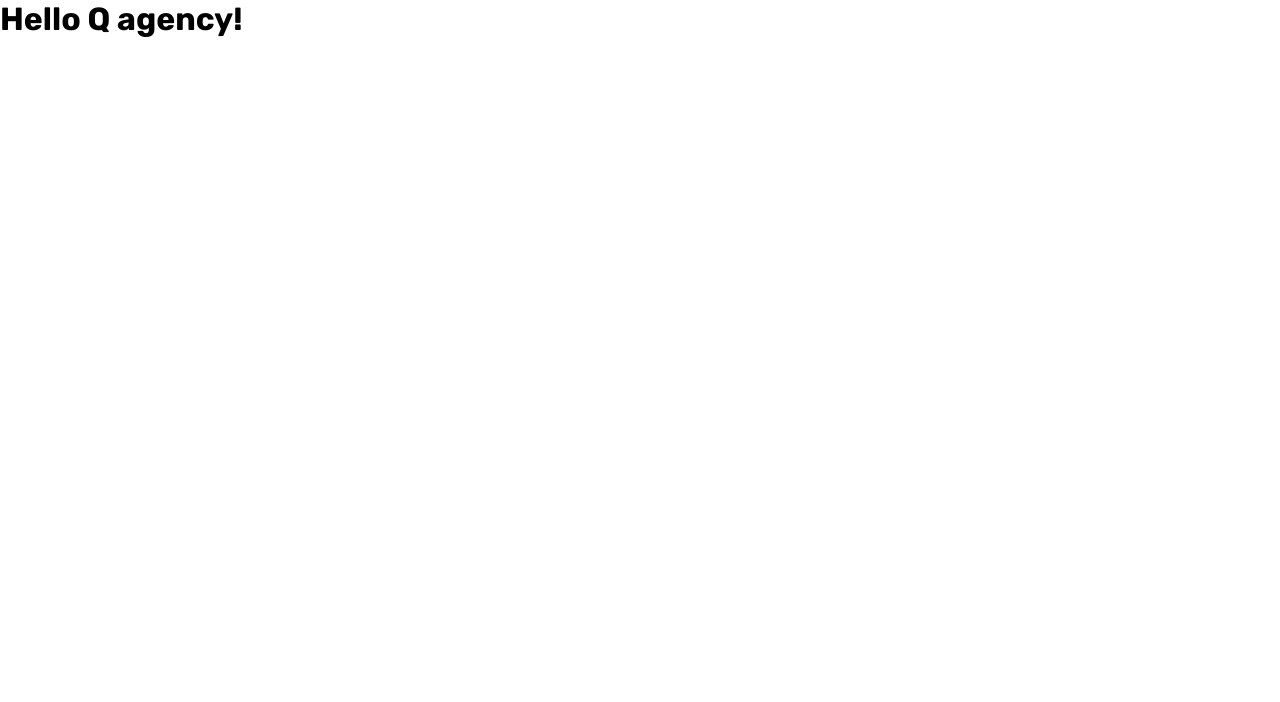
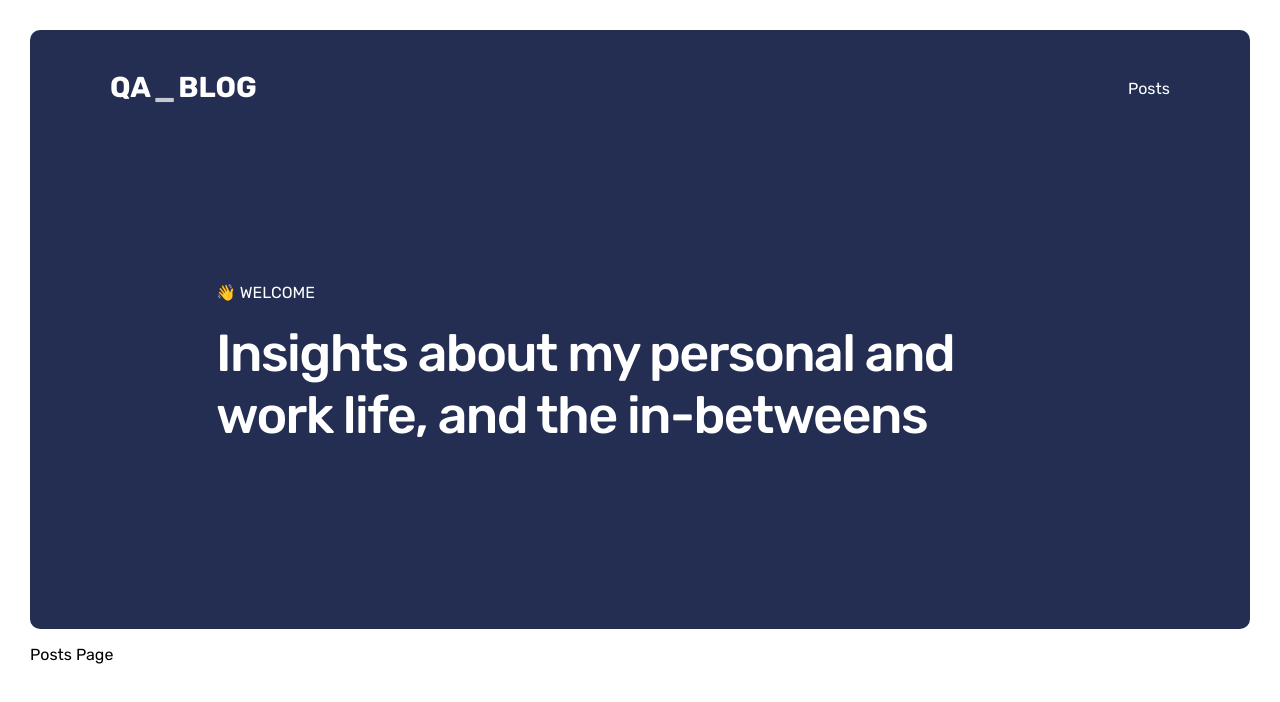
Before and after one commit to mrbosco/q-agency-blog-app, a React (Vite) app: page /posts in a window 1280 px wide. Shown: the top 702 px of the page. Built offline with nearby package versions, Linux system fonts and the light colour scheme.

Commit message:
feat: Integrate React Router and implement AppLayout with Header and Navbar

```diff
--- a/package.json
+++ b/package.json
@@ -19,7 +19,8 @@
   },
   "dependencies": {
     "react": "^18.2.0",
-    "react-dom": "^18.2.0"
+    "react-dom": "^18.2.0",
+    "react-router-dom": "^6.19.0"
   },
   "devDependencies": {
     "@types/node": "^20.9.3",
--- a/src/App.tsx
+++ b/src/App.tsx
@@ -1,5 +1,19 @@
-function App() {
-  return <h1>Hello Q agency!</h1>;
-}
+import { Route, Routes, BrowserRouter, Navigate } from 'react-router-dom';
+
+import { Posts } from '@/pages/Posts';
+import AppLayout from '@/components/layout/AppLayout';
+
+const App = () => {
+  return (
+    <BrowserRouter>
+      <Routes>
+        <Route element={<AppLayout />}>
+          <Route index element={<Navigate replace to="posts" />} />
+          <Route path="posts" element={<Posts />} />
+        </Route>
+      </Routes>
+    </BrowserRouter>
+  );
+};
 
 export default App;
--- /dev/null
+++ b/src/components/layout/AppLayout/index.tsx
@@ -0,0 +1,16 @@
+import { Outlet } from 'react-router-dom';
+import styles from './styles.module.scss';
+import Header from '@/components/layout/Header';
+
+const AppLayout: React.FC = () => {
+  return (
+    <div className={styles.appLayout}>
+      <Header />
+      <main>
+        <Outlet />
+      </main>
+    </div>
+  );
+};
+
+export default AppLayout;
--- /dev/null
+++ b/src/components/layout/AppLayout/styles.module.scss
@@ -0,0 +1,12 @@
+.appLayout {
+  padding: 1.88rem;
+
+  main {
+    max-width: 1920px;
+    display: flex;
+    flex-direction: column;
+    margin: 0 auto;
+    padding-top: 1rem;
+    gap: 1rem;
+  }
+}
--- /dev/null
+++ b/src/components/layout/Header/index.tsx
@@ -0,0 +1,15 @@
+import Introduction from '@/components/layout/Introduction';
+import Navigation from '@/components/layout/Navigation';
+
+import style from './styles.module.scss';
+
+const Header = () => {
+  return (
+    <header className={style.header}>
+      <Navigation />
+      <Introduction />
+    </header>
+  );
+};
+
+export default Header;
--- /dev/null
+++ b/src/components/layout/Header/styles.module.scss
@@ -0,0 +1,6 @@
+.header {
+  border-radius: 0.625rem;
+  background: #232e52;
+  padding: 2.5rem 5rem;
+  color: #fff;
+}
--- /dev/null
+++ b/src/components/layout/Introduction/index.tsx
@@ -0,0 +1,12 @@
+import styles from './styles.module.scss';
+
+const Introduction = () => {
+  return (
+    <div className={styles.introduction}>
+      <span>👋 WELCOME</span>
+      <h1>Insights about my personal and work life, and the in-betweens</h1>
+    </div>
+  );
+};
+
+export default Introduction;
--- /dev/null
+++ b/src/components/layout/Introduction/styles.module.scss
@@ -0,0 +1,31 @@
+.introduction {
+  width: 80%;
+  margin: 0 auto;
+  padding-top: 11rem;
+  padding-bottom: 8.94rem;
+
+  display: flex;
+  flex-direction: column;
+  align-items: flex-start;
+  gap: 1.25rem;
+
+  span {
+    color: #fff;
+
+    text-align: center;
+    font-size: 1rem;
+    font-style: normal;
+    font-weight: 400;
+    line-height: 120%; /* 1.2rem */
+    text-transform: uppercase;
+  }
+
+  h1 {
+    color: #fff;
+
+    font-size: 3.25rem;
+    font-style: normal;
+    font-weight: 500;
+    letter-spacing: -0.0975rem;
+  }
+}
--- /dev/null
+++ b/src/components/layout/Navigation/index.tsx
@@ -0,0 +1,20 @@
+import { Link } from 'react-router-dom';
+import styles from './styles.module.scss';
+import { Routes } from './routes';
+
+const Navigation = () => {
+  return (
+    <nav className={styles.navigation}>
+      <Link className={styles.logo} to={Routes.HOME}>
+        QA<span>_</span>BLOG
+      </Link>
+      <ul>
+        <li>
+          <Link to={Routes.POSTS}>Posts</Link>
+        </li>
+      </ul>
+    </nav>
+  );
+};
+
+export default Navigation;
--- /dev/null
+++ b/src/components/layout/Navigation/routes.ts
@@ -0,0 +1,4 @@
+export enum Routes {
+  HOME = '/',
+  POSTS = '/posts',
+}
--- /dev/null
+++ b/src/components/layout/Navigation/styles.module.scss
@@ -0,0 +1,52 @@
+.navigation {
+  display: flex;
+  justify-content: space-between;
+  align-items: center;
+
+  ul {
+    display: flex;
+    gap: 1.5rem;
+    list-style: none;
+
+    li {
+      a {
+        color: #fff;
+        text-decoration: none;
+        font-weight: 400;
+
+        &:hover {
+          transition: color 0.2s ease-in-out;
+          color: #8ceead;
+        }
+      }
+    }
+  }
+}
+
+.logo {
+  font-weight: 800;
+  font-size: 1.8rem;
+  cursor: pointer;
+  text-decoration: none;
+  color: #fff;
+
+  span {
+    vertical-align: middle;
+    padding: 0 0.2rem;
+    animation: blink 2s linear infinite;
+  }
+
+  @keyframes blink {
+    0% {
+      opacity: 0;
+    }
+
+    50% {
+      opacity: 0.5;
+    }
+
+    100% {
+      opacity: 1;
+    }
+  }
+}
--- /dev/null
+++ b/src/pages/Posts.tsx
@@ -0,0 +1,3 @@
+export const Posts = () => {
+  return <div>Posts Page</div>;
+};
```
Also changed, not shown: 1 other file (tests, documents, lock files or other folders).
